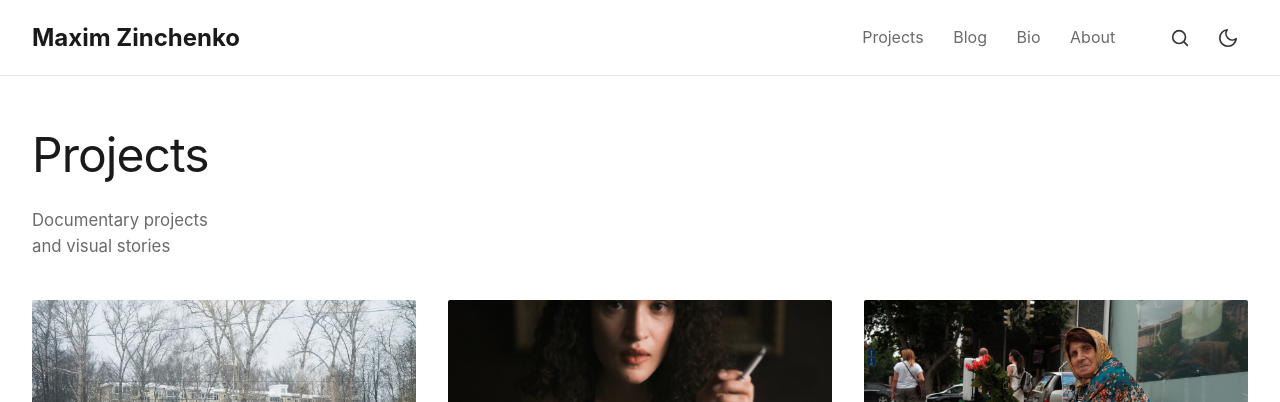
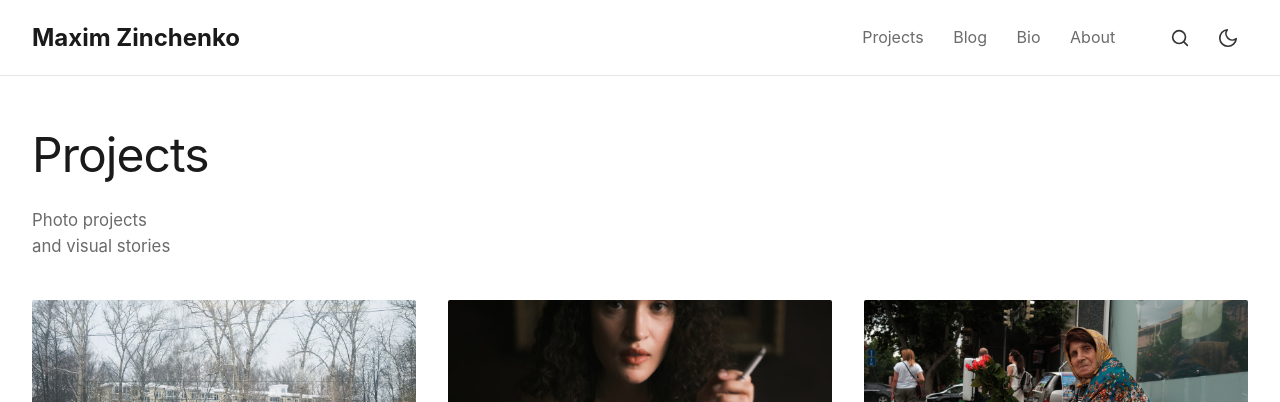
Before and after one commit to Xtoman/xtoman.github.io, a Jekyll site: the page built from index.html, in a window 1280 px wide. Shown: the top 402 px of the page. Built offline with Jekyll 4.4.1, drawn with Linux system fonts in a browser that asks for light colours.

Commit message:
Убрать «Documentary» из подзаголовка и описания списка проектов.
Co-Authored-By: Claude Opus 5.5 <noreply@anthropic.com>

```diff
--- a/_data/i18n.yml
+++ b/_data/i18n.yml
@@ -27,7 +27,7 @@ en:
     back_home: "Back to home"
   photoprojects:
     title: "Projects"
-    description: "Documentary projects<br>and visual stories"
+    description: "Photo projects<br>and visual stories"
     empty: "No projects added yet."
     all_projects: "All projects"
     no_photos: "No photos in this project yet."
--- a/photoprojects.html
+++ b/photoprojects.html
@@ -1,7 +1,7 @@
 ---
 layout: default
 title: Photo Projects
-description: Documentary photo projects and visual stories
+description: Photo projects and visual stories
 redirect_to: /
 permalink: /photoprojects/
 ---
```
